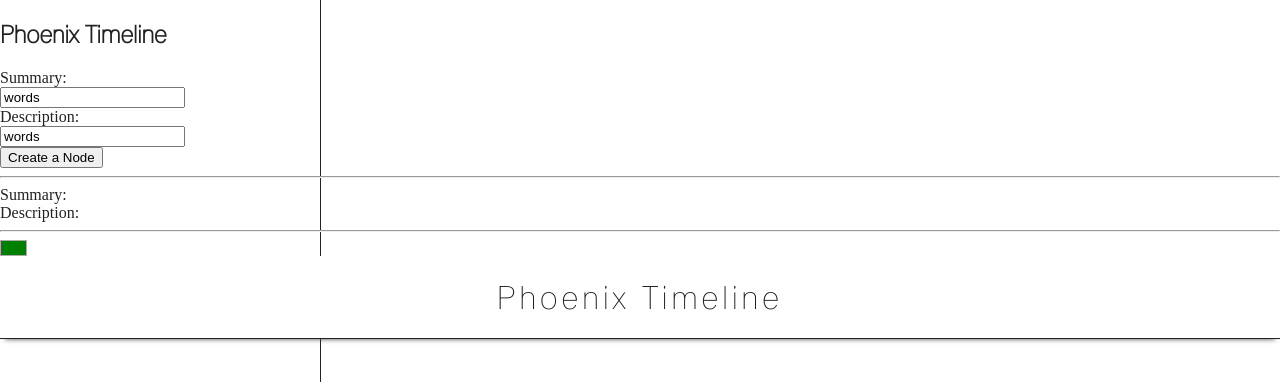
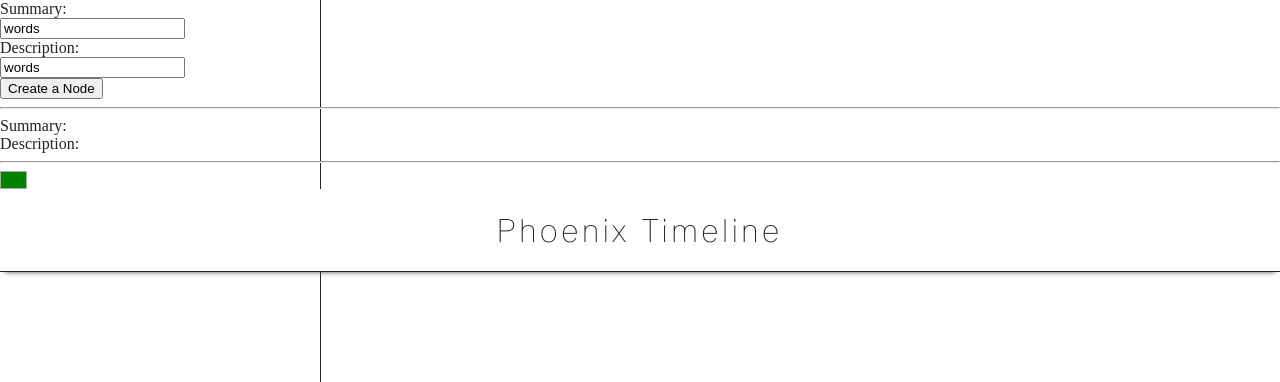
Before and after one commit to bishiguro/phoenix-timeline, a website: page views/index.html in a window 1280 px wide. Shown: the top 382 px of the page. Drawn offline with nearby package versions, Linux system fonts and the light colour scheme.

Commit message:
fix conflict in index

```diff
--- a/views/index.html
+++ b/views/index.html
@@ -28,11 +28,6 @@
         <header id="header">
            <h1 id="header-title" class="lane centered-text">Phoenix Timeline</h1>
         </header>
-
-        <!-- NAVBAR -->
-        <nav>
-            <h1 class="lane centered">Phoenix Timeline</div>
-        </nav>
 
          <div id="current-time-bar"></div>
 
```
